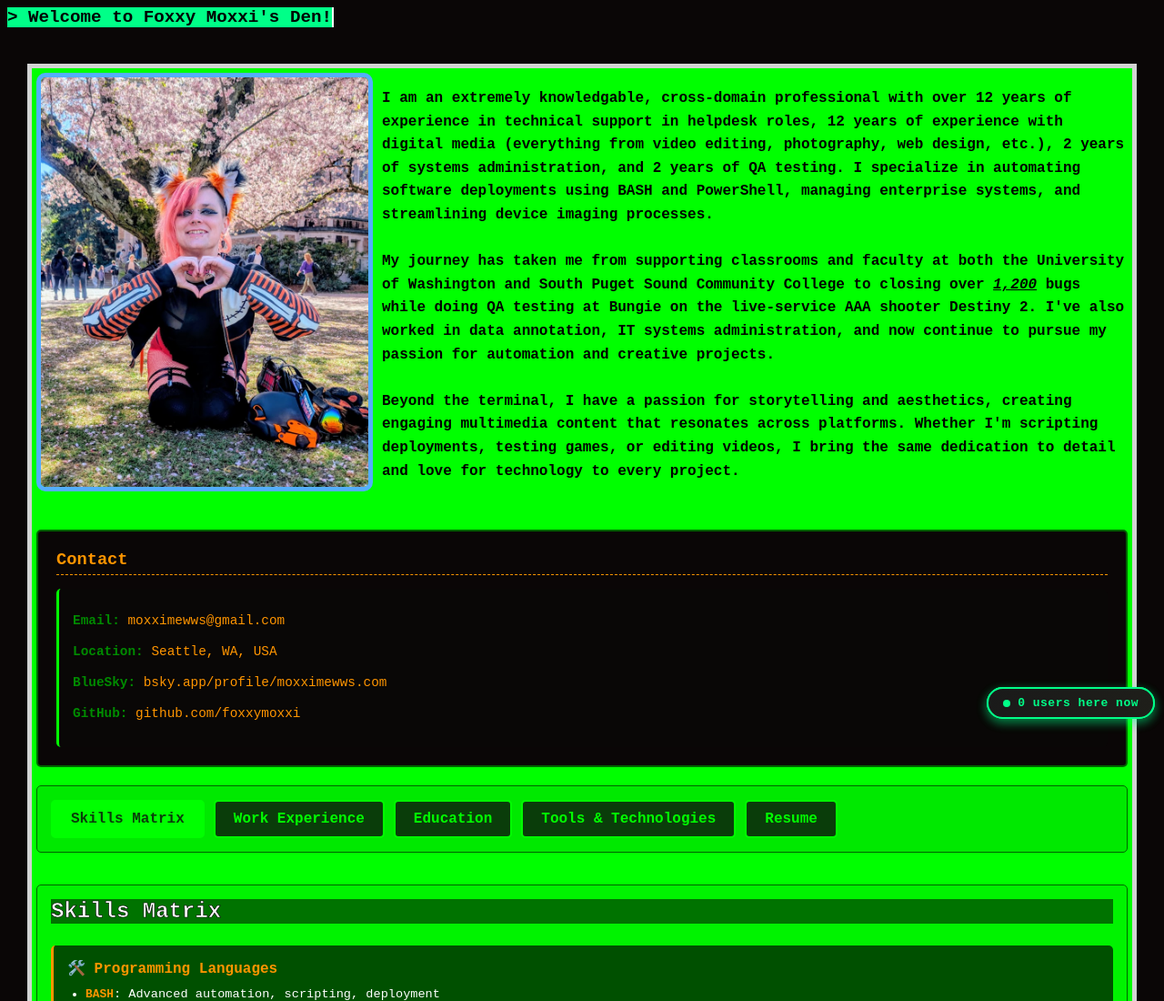
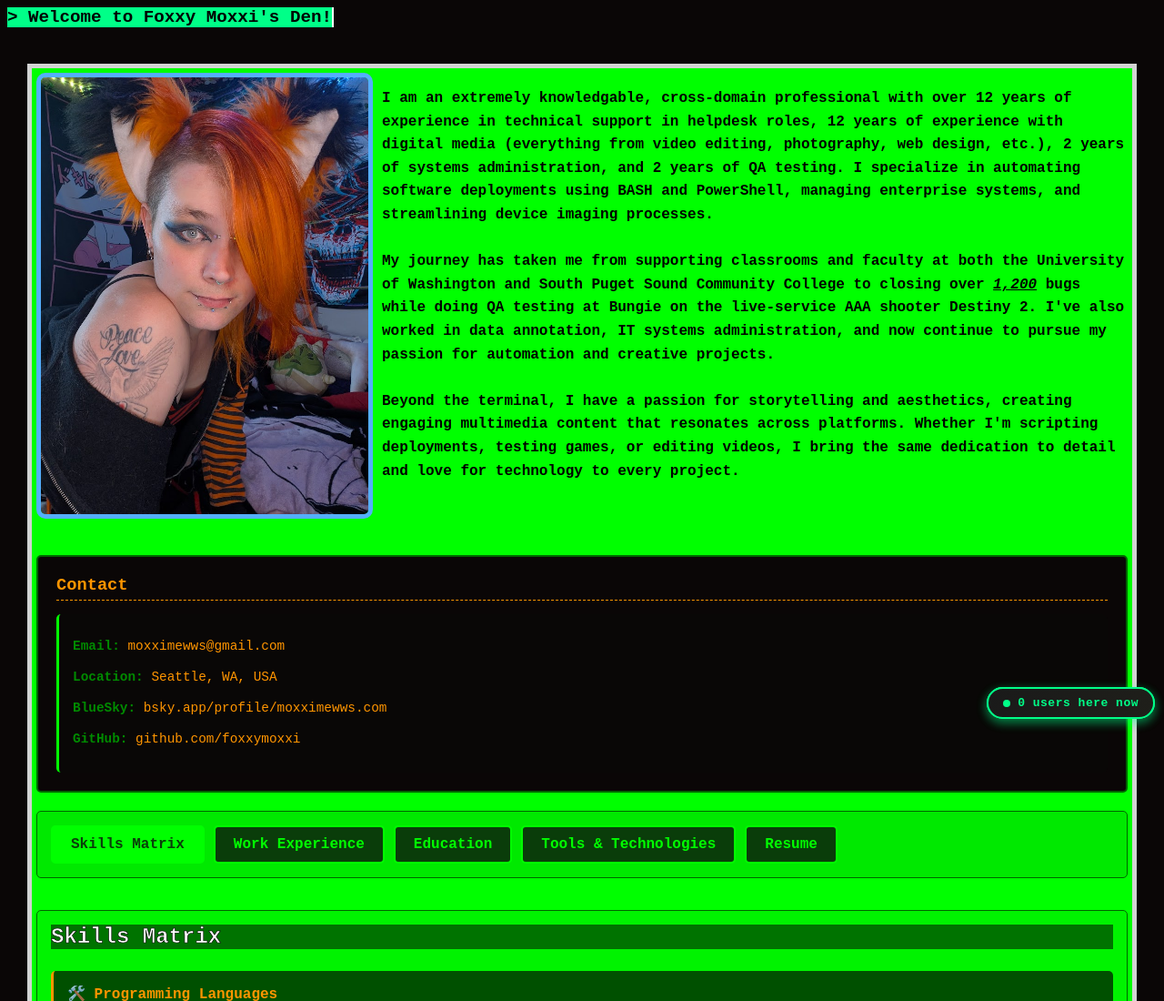
Before and after one commit to foxxymoxxi/foxxymoxxi.github.io, a plain HTML site: page docs/index.html in a window 1280 px wide. Shown: the top 1100 px of the page at 91% size. Drawn offline with Linux system fonts and the light colour scheme.

Commit message:
updating header image

```diff
--- a/docs/index.html
+++ b/docs/index.html
@@ -19,7 +19,7 @@
         <!-- Top row: Image + Bio -->
         <div class="about-top-row">
             <div id="about-body-left">
-                <img src="media/moxxi.jpg" alt="Foxxy Moxxi" class="about-image">
+                <img src="media/moxxi2.jpg" alt="Foxxy Moxxi" class="about-image">
             </div>
             <div id="about-body-right">
                 <p>
```
Also changed, not shown: docs/media/moxxi2.jpg (added).
